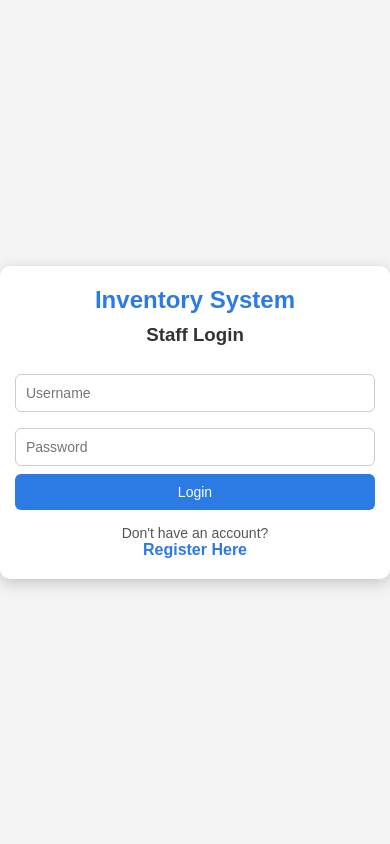
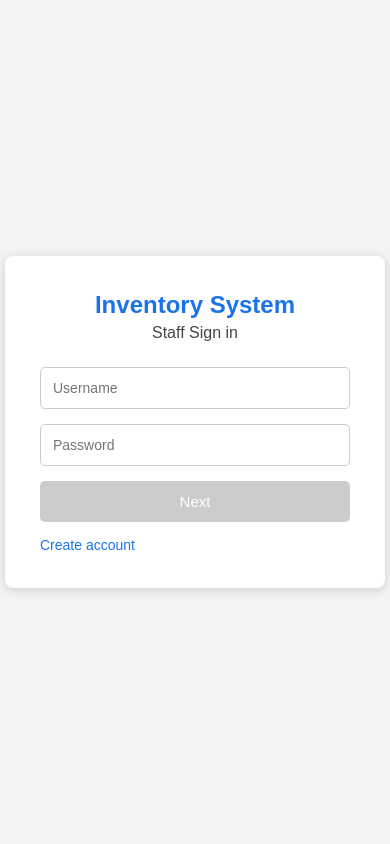
Before and after one commit to jamlagz28/Bukidnon-Parole-Probation---Inventory-System-for-Clients, a PHP site: page / in a window 390 px wide. Run offline with PHP 8.4, Linux system fonts and the light colour scheme.

Commit message:
Added SQL

```diff
--- a/index.php
+++ b/index.php
@@ -25,128 +25,141 @@ if(isset($_POST['login'])){
 <meta charset="UTF-8">
 <meta name="viewport" content="width=device-width, initial-scale=1.0">
 <title>Inventory System - Login</title>
+
 <style>
-/* Reset some basic styles */
-* {
-    box-sizing: border-box;
-    margin: 0;
-    padding: 0;
+
+*{
+    margin:0;
+    padding:0;
+    box-sizing:border-box;
 }
 
-body {
+body{
     font-family: Arial, sans-serif;
-    background: #f4f4f4;
-    display: flex;
-    justify-content: center;
-    align-items: center;
-    min-height: 100vh;
+    background:#f1f3f4;
+    display:flex;
+    justify-content:center;
+    align-items:center;
+    height:100vh;
 }
 
-/* Container for the login form */
-.container {
-    width: 100%;
-    max-width: 400px;
-    padding: 30px 25px;
-    background: #fff;
-    border-radius: 10px;
-    box-shadow: 0 4px 15px rgba(0,0,0,0.2);
-    text-align: center;
-    animation: fadeIn 0.5s ease;
+.login-box{
+    width:100%;
+    max-width:380px;
+    background:white;
+    padding:35px;
+    border-radius:8px;
+    box-shadow:0 2px 10px rgba(0,0,0,0.15);
 }
 
-/* Headings */
-.container h2 {
-    margin-bottom: 10px;
-    color: #2c7be5;
+.login-box h2{
+    text-align:center;
+    color:#1a73e8;
+    margin-bottom:5px;
 }
 
-.container h3 {
-    margin-bottom: 20px;
-    color: #333;
+.login-box h4{
+    text-align:center;
+    margin-bottom:25px;
+    color:#444;
+    font-weight:normal;
 }
 
-/* Input fields */
-input[type="text"],
-input[type="password"] {
-    width: 100%;
-    padding: 12px;
-    margin: 8px 0;
-    border-radius: 6px;
-    border: 1px solid #ccc;
-    font-size: 14px;
+.login-box input{
+    width:100%;
+    padding:12px;
+    margin-bottom:15px;
+    border:1px solid #ccc;
+    border-radius:5px;
+    font-size:14px;
 }
 
-/* Button styling */
-button {
-    width: 100%;
-    padding: 12px;
-    background: #2c7be5;
-    color: #fff;
-    border: none;
-    border-radius: 6px;
-    cursor: pointer;
-    font-size: 16px;
-    transition: background 0.3s ease;
+/* Next button */
+.next-btn{
+    width:100%;
+    padding:12px;
+    background:#ccc;
+    color:white;
+    border:none;
+    border-radius:5px;
+    font-size:15px;
+    cursor:not-allowed;
+    transition:0.3s;
 }
 
-button:hover {
-    background: #1a5bb8;
+.next-btn.active{
+    background:#1a73e8;
+    cursor:pointer;
 }
 
-/* Links */
-a {
-    text-decoration: none;
-    color: #2c7be5;
-    font-weight: bold;
+.next-btn.active:hover{
+    background:#1558b0;
 }
 
-a:hover {
-    text-decoration: underline;
+.bottom{
+    margin-top:15px;
+    display:flex;
+    justify-content:space-between;
+    align-items:center;
+    font-size:14px;
 }
 
-/* Small paragraph below button */
-.container p {
-    margin-top: 15px;
-    font-size: 14px;
-    color: #555;
+.create-account{
+    color:#1a73e8;
+    text-decoration:none;
+    font-weight:500;
 }
 
-/* Responsive tweaks */
-@media (max-width: 500px) {
-    .container {
-        padding: 20px 15px;
-    }
+.create-account:hover{
+    text-decoration:underline;
+}
 
-    input[type="text"],
-    input[type="password"],
-    button {
-        font-size: 14px;
-        padding: 10px;
+</style>
+</head>
+
+<body>
+
+<div class="login-box">
+
+<h2>Inventory System</h2>
+<h4>Staff Sign in</h4>
+
+<form method="POST" id="loginForm">
+
+<input type="text" name="username" id="username" placeholder="Username" required>
+
+<input type="password" name="password" id="password" placeholder="Password" required>
+
+<button type="submit" name="login" id="nextBtn" class="next-btn" disabled>Next</button>
+
+<div class="bottom">
+<a href="register.php" class="create-account">Create account</a>
+</div>
+
+</form>
+
+</div>
+
+<script>
+
+const username = document.getElementById("username");
+const password = document.getElementById("password");
+const button = document.getElementById("nextBtn");
+
+function checkInputs(){
+    if(username.value.trim() !== "" && password.value.trim() !== ""){
+        button.disabled = false;
+        button.classList.add("active");
+    }else{
+        button.disabled = true;
+        button.classList.remove("active");
     }
 }
 
-/* Simple fade-in animation */
-@keyframes fadeIn {
-    from {opacity: 0; transform: translateY(-20px);}
-    to {opacity: 1; transform: translateY(0);}
-}
-</style>
-</head>
-<body>
+username.addEventListener("input", checkInputs);
+password.addEventListener("input", checkInputs);
 
-<div class="container">
-    <h2>Inventory System</h2>
-    <h3>Staff Login</h3>
-
-    <form method="POST">
-        <input type="text" name="username" placeholder="Username" required>
-        <input type="password" name="password" placeholder="Password" required>
-        <button type="submit" name="login">Login</button>
-
-        <p>Don't have an account?</p>
-        <a href="register.php">Register Here</a>
-    </form>
-</div>
+</script>
 
 </body>
 </html>
```
Also changed, not shown: inventory_system.sql (added, +200 -0 lines).
